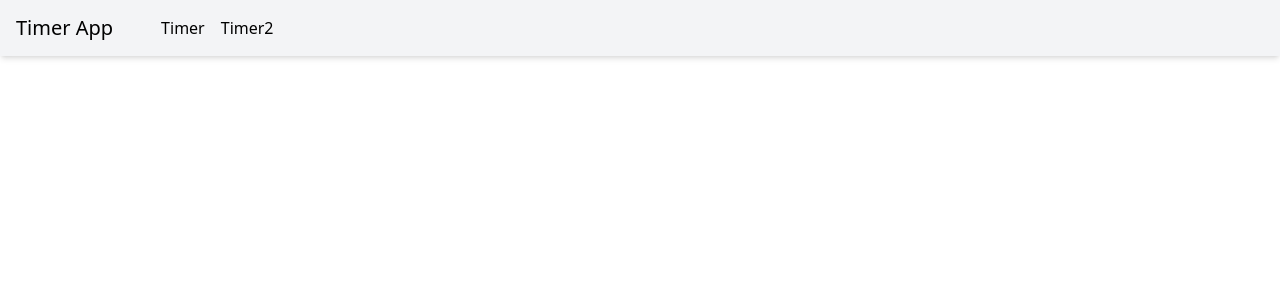
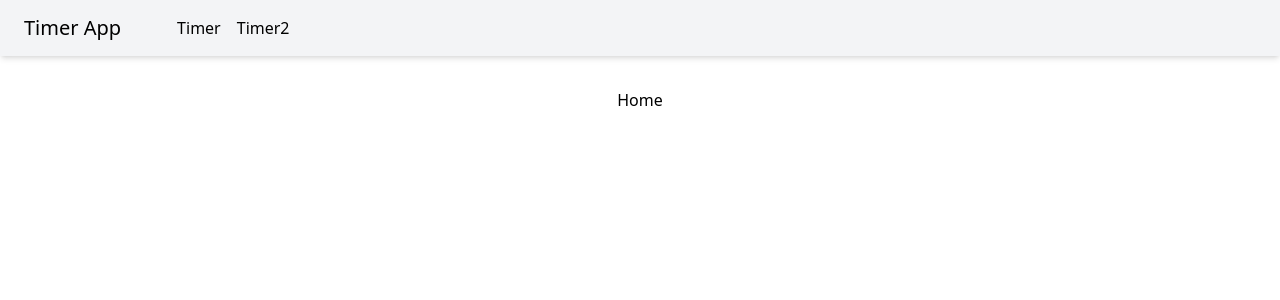
Before and after one commit to hironomiu/typescript-react-timer, a React (Create React App) app: page / in a window 1280 px wide. Shown: the top 300 px of the page. Built offline with nearby package versions, Linux system fonts and the light colour scheme.

Commit message:
commited

```diff
--- a/src/App.tsx
+++ b/src/App.tsx
@@ -1,8 +1,10 @@
 import { Suspense } from 'react'
 import { BrowserRouter, Routes, Route } from 'react-router-dom'
+import Home from './components/Home'
 import Layout from './components/Layout'
+import Main from './components/Main'
 import TimerMain from './components/timer/TimerMain'
-import Main from './components/timer2/Main'
+import Timer2Main from './components/timer2/Timer2Main'
 
 const App = () => {
   return (
@@ -17,8 +19,11 @@ const App = () => {
               </Suspense>
             }
           >
-            <Route path="/timer" element={<TimerMain />} />
-            <Route path="/timer2" element={<Main />} />
+            <Route path="/" element={<Main />}>
+              <Route path="/" element={<Home />}></Route>
+              <Route path="/timer" element={<TimerMain />} />
+              <Route path="/timer2" element={<Timer2Main />} />
+            </Route>
           </Route>
         </Routes>
       </BrowserRouter>
--- a/src/components/Header.tsx
+++ b/src/components/Header.tsx
@@ -3,7 +3,11 @@ import { Link } from 'react-router-dom'
 const Header = () => {
   return (
     <header className="h-14 bg-gray-100 items-center flex shadow-md">
-      <div className="ml-4 text-xl">Timer App</div>
+      <div className="ml-4 text-xl">
+        <Link to="/" data-testid="home-link" className="mx-2">
+          Timer App
+        </Link>
+      </div>
       <nav className="ml-10">
         <Link to="/timer" data-testid="timer-link" className="mx-2">
           Timer
--- /dev/null
+++ b/src/components/Home.tsx
@@ -0,0 +1,7 @@
+import React from 'react'
+
+const Home = () => {
+  return <div>Home</div>
+}
+
+export default Home
--- /dev/null
+++ b/src/components/Main.tsx
@@ -0,0 +1,12 @@
+import React from 'react'
+import { Outlet } from 'react-router-dom'
+
+const Main = () => {
+  return (
+    <main className="flex flex-col justify-center items-center mt-8 mb-4">
+      <Outlet />
+    </main>
+  )
+}
+
+export default Main
--- a/src/components/timer/TimerMain.tsx
+++ b/src/components/timer/TimerMain.tsx
@@ -27,7 +27,7 @@ const TimerMain = () => {
   const [isModalOn, setIsModalOn] = useState(false)
 
   return (
-    <main className="flex flex-col justify-center items-center mt-8 mb-4">
+    <>
       <TimerInputBoard
         isStart={isStart}
         hours={hours}
@@ -53,7 +53,7 @@ const TimerMain = () => {
         setIsModalOn={setIsModalOn}
       />
       {isModalOn ? <TimeUpModal setIsModalOn={setIsModalOn} /> : null}
-    </main>
+    </>
   )
 }
 
--- a/src/components/timer2/Main.tsx
+++ /dev/null
@@ -1,8 +0,0 @@
-import React from 'react'
-
-// TODO: 命名（XXXMainにするか）
-const Main = () => {
-  return <main className="flex justify-center items-center">comming soon</main>
-}
-
-export default Main
--- /dev/null
+++ b/src/components/timer2/Timer2Main.tsx
@@ -0,0 +1,7 @@
+import React from 'react'
+
+const Timer2Main = () => {
+  return <>comming soon</>
+}
+
+export default Timer2Main
```
